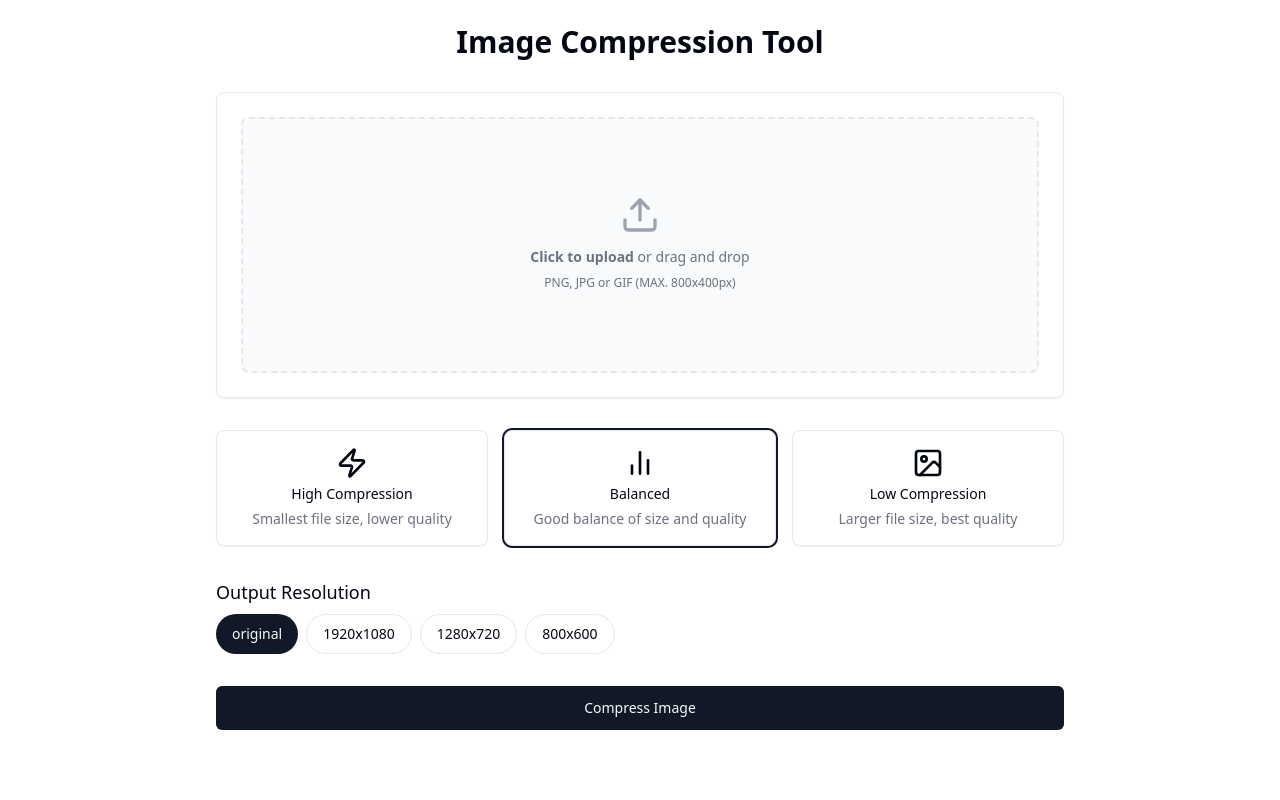
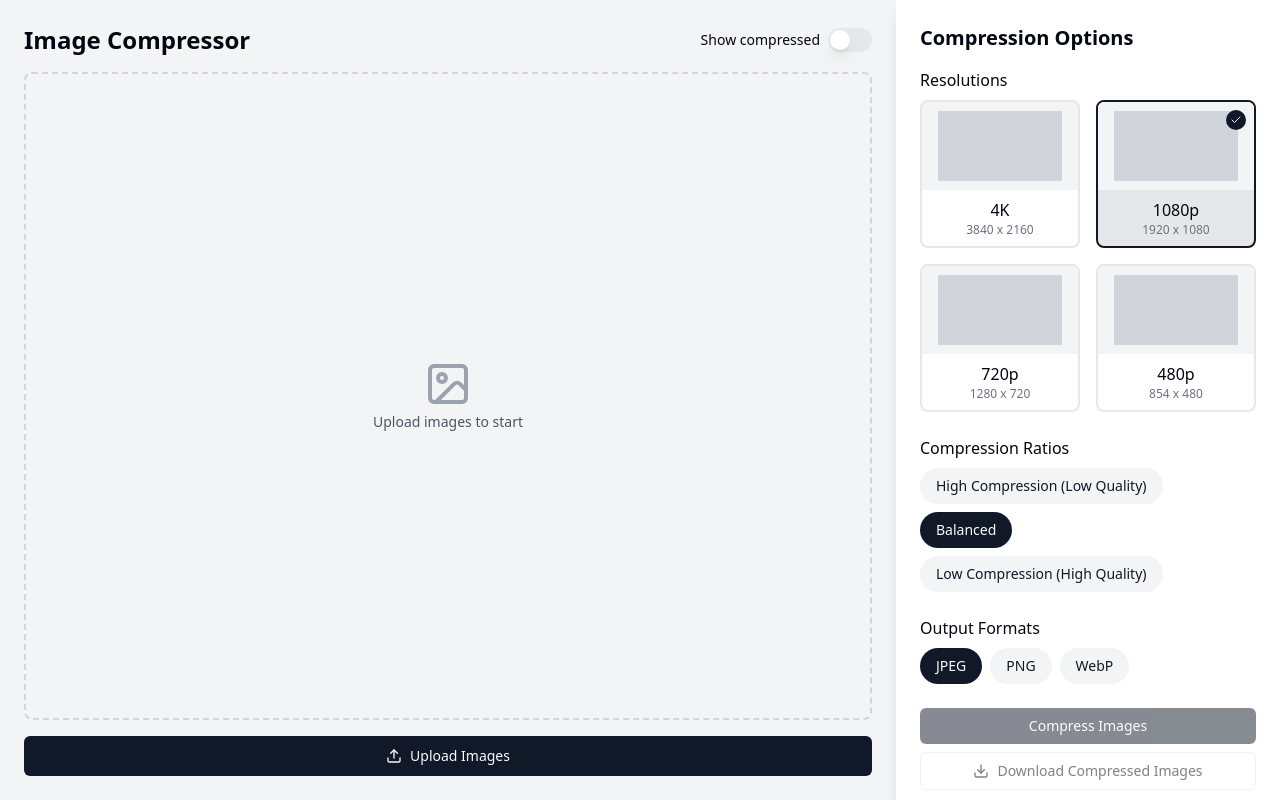
Before and after one commit to Sumis34/crushr, a Next.js app: page / in a window 1280 px wide. Built offline with nearby package versions, Linux system fonts and the light colour scheme.

Commit message:
feat: new layout

```diff
--- a/app/page.tsx
+++ b/app/page.tsx
@@ -1,187 +1,385 @@
 "use client";
 
+import { useState, useRef, ChangeEvent } from "react";
 import { Button } from "@/components/ui/button";
-import { Card } from "@/components/ui/card";
 import { Label } from "@/components/ui/label";
-import { RadioGroup, RadioGroupItem } from "@/components/ui/radio-group";
-import { BarChart2, ImageIcon, Upload, Zap } from "lucide-react";
-import { useState } from "react";
-import imageCompression, { Options } from "browser-image-compression";
+import { Switch } from "@/components/ui/switch";
+import { Progress } from "@/components/ui/progress";
+import { Upload, Download, Image as ImageIcon, X, Check } from "lucide-react";
 
-const options: Options = {
-  maxWidthOrHeight: 1920,
-  useWebWorker: true,
-  fileType: "image/webp",
+const resolutions = [
+  { name: "4K", dimensions: "3840 x 2160", value: "4k", aspectRatio: "16/9" },
+  {
+    name: "1080p",
+    dimensions: "1920 x 1080",
+    value: "1080p",
+    aspectRatio: "16/9",
+  },
+  {
+    name: "720p",
+    dimensions: "1280 x 720",
+    value: "720p",
+    aspectRatio: "16/9",
+  },
+  { name: "480p", dimensions: "854 x 480", value: "480p", aspectRatio: "16/9" },
+];
+
+const compressionRatios = [
+  { value: "low", label: "High Compression (Low Quality)" },
+  { value: "medium", label: "Balanced" },
+  { value: "high", label: "Low Compression (High Quality)" },
+];
+
+const outputFormats = [
+  { label: "JPEG", value: "image/jpeg", extension: "jpg" },
+  { label: "PNG", value: "image/png", extension: "png" },
+  { label: "WebP", value: "image/webp", extension: "webp" },
+];
+
+interface ImageFile {
+  id: string;
+  file: File;
+  preview: string;
+  compressed: { [key: string]: string };
+  compressionRatio: number;
+}
+
+export default function Component() {
+  const [images, setImages] = useState<ImageFile[]>([]);
+  const [selectedResolutions, setSelectedResolutions] = useState(["1080p"]);
+  const [selectedQualities, setSelectedQualities] = useState(["medium"]);
+  const [selectedFormats, setSelectedFormats] = useState(["image/jpeg"]);
+  const [showCompressed, setShowCompressed] = useState(false);
+  const canvasRef = useRef<HTMLCanvasElement>(null);
+
+  const handleImageUpload = (e: ChangeEvent<HTMLInputElement>) => {
+    const files = Array.from(e.target.files || []);
+    const newImages = files.map((file) => ({
+      id: Math.random().toString(36).substr(2, 9),
+      file,
+      preview: URL.createObjectURL(file),
+      compressed: {},
+      compressionRatio: 0,
+    }));
+    setImages((prev) => [...prev, ...newImages]);
   };
 
-export default function Home() {
-  const [selectedCompression, setSelectedCompression] = useState("balanced");
-  const [selectedResolution, setSelectedResolution] = useState("original");
-  const [uploadedImage, setUploadedImage] = useState<string | null>(null);
-  const [file, setFile] = useState<File | null>(null);
-  const [compressionRate, setCompressionRate] = useState<number | null>(null);
-
-  const handleImageUpload = (event: React.ChangeEvent<HTMLInputElement>) => {
-    const file = event.target.files?.[0];
-
-    if (file) {
-      setFile(file);
-      const reader = new FileReader();
-      reader.onload = (e) => setUploadedImage(e.target?.result as string);
-      reader.readAsDataURL(file);
-    }
+  const removeImage = (id: string) => {
+    setImages((prev) => prev.filter((img) => img.id !== id));
   };
 
-  const handleCompression = async () => {
-    // Simulating compression rate calculation
+  const compressImages = async () => {
+    if (!canvasRef.current) return;
 
-    if (!file) return;
+    const compressedImages = await Promise.all(
+      images.map(async (img) => {
+        const compressed: { [key: string]: string } = {};
+        let smallestSize = Infinity;
 
-    const compressedFile = await imageCompression(file, options);
+        for (const resolution of selectedResolutions) {
+          for (const quality of selectedQualities) {
+            for (const format of selectedFormats) {
+              const compressedKey = `${resolution}-${quality}-${format}`;
+              const compressedDataUrl = await compressImage(
+                img.preview,
+                resolution,
+                quality,
+                format
+              );
+              compressed[compressedKey] = compressedDataUrl;
 
-    // Download image
-    const downloadUrl = URL.createObjectURL(compressedFile);
-    const a = document.createElement("a");
-    a.href = downloadUrl;
-    a.download = "compressed-image.webp";
-    a.click();
+              // Calculate size of compressed image
+              const compressedSize = atob(
+                compressedDataUrl.split(",")[1]
+              ).length;
+              if (compressedSize < smallestSize) {
+                smallestSize = compressedSize;
+              }
+            }
+          }
+        }
 
-    const rate = Math.floor(Math.random() * 50) + 30; // Random number between 30-80%
-    setCompressionRate(rate);
+        // Calculate compression ratio
+        const originalSize = img.file.size;
+        const compressionRatio =
+          ((originalSize - smallestSize) / originalSize) * 100;
+
+        return { ...img, compressed, compressionRatio };
+      })
+    );
+
+    setImages(compressedImages);
+    setShowCompressed(true);
   };
+
+  const compressImage = (
+    src: string,
+    resolution: string,
+    quality: string,
+    format: string
+  ): Promise<string> => {
+    return new Promise((resolve) => {
+      const img = new Image();
+      img.onload = () => {
+        const canvas = canvasRef.current!;
+        const ctx = canvas.getContext("2d")!;
+
+        let width, height;
+        switch (resolution) {
+          case "4k":
+            width = 3840;
+            height = 2160;
+            break;
+          case "1080p":
+            width = 1920;
+            height = 1080;
+            break;
+          case "720p":
+            width = 1280;
+            height = 720;
+            break;
+          case "480p":
+            width = 854;
+            height = 480;
+            break;
+          default:
+            width = img.width;
+            height = img.height;
+        }
+
+        canvas.width = width;
+        canvas.height = height;
+
+        ctx.drawImage(img, 0, 0, width, height);
+
+        let compressionQuality = 0.5;
+        if (quality === "low") compressionQuality = 0.3;
+        if (quality === "high") compressionQuality = 0.7;
+
+        resolve(canvas.toDataURL(format, compressionQuality));
+      };
+      img.src = src;
+    });
+  };
+
+  const downloadImages = () => {
+    images.forEach((img, index) => {
+      Object.entries(img.compressed).forEach(([key, dataUrl]) => {
+        const [resolution, quality, format] = key.split("-");
+        const extension =
+          outputFormats.find((f) => f.value === format)?.extension || "jpg";
+        const link = document.createElement("a");
+        link.href = dataUrl;
+        link.download = `compressed-image-${
+          index + 1
+        }-${resolution}-${quality}.${extension}`;
+        link.click();
+      });
+    });
+  };
+
+  const toggleSelection = (
+    value: string,
+    currentSelection: string[],
+    setSelection: React.Dispatch<React.SetStateAction<string[]>>
+  ) => {
+    setSelection((prev) =>
+      prev.includes(value)
+        ? prev.filter((item) => item !== value)
+        : [...prev, value]
+    );
+  };
+
   return (
-    <div className="flex justify-center">
-      <div className="container max-w-screen-lg space-y-5">
-        <div className="max-w-4xl mx-auto p-6 space-y-8">
-          <h1 className="text-3xl font-bold text-center">
-            Image Compression Tool
-          </h1>
-
-          {/* Image Upload Area */}
-          <Card className="p-6">
-            <div className="flex items-center justify-center w-full">
-              <Label
-                htmlFor="dropzone-file"
-                className="flex flex-col items-center justify-center w-full h-64 border-2 border-dashed rounded-lg cursor-pointer bg-gray-50 hover:bg-gray-100"
-              >
-                {uploadedImage ? (
+    <div className="flex h-screen bg-gray-100">
+      <div className="flex-1 p-6 flex flex-col">
+        <div className="flex justify-between items-center mb-4">
+          <h1 className="text-2xl font-bold">Image Compressor</h1>
+          <div className="flex items-center space-x-2">
+            <Label htmlFor="show-compressed">Show compressed</Label>
+            <Switch
+              id="show-compressed"
+              checked={showCompressed}
+              onCheckedChange={setShowCompressed}
+            />
+          </div>
+        </div>
+        <div className="flex-1 border-2 border-dashed border-gray-300 rounded-lg p-4 overflow-y-auto">
+          {images.length > 0 ? (
+            <div className="grid grid-cols-1 sm:grid-cols-2 md:grid-cols-3 lg:grid-cols-4 gap-4">
+              {images.map((img) => (
+                <div key={img.id} className="relative group">
+                  {showCompressed && Object.keys(img.compressed).length > 0 ? (
                     <img
-                    src={uploadedImage}
-                    alt="Uploaded"
-                    className="w-full h-full object-contain"
+                      src={Object.values(img.compressed)[0]}
+                      alt="Compressed"
+                      className="w-full h-40 object-cover rounded-lg"
                     />
                   ) : (
-                  <div className="flex flex-col items-center justify-center pt-5 pb-6">
-                    <Upload className="w-10 h-10 mb-3 text-gray-400" />
-                    <p className="mb-2 text-sm text-gray-500">
-                      <span className="font-semibold">Click to upload</span> or
-                      drag and drop
-                    </p>
-                    <p className="text-xs text-gray-500">
-                      PNG, JPG or GIF (MAX. 800x400px)
+                    <img
+                      src={img.preview}
+                      alt="Original"
+                      className="w-full h-40 object-cover rounded-lg"
+                    />
+                  )}
+                  <button
+                    onClick={() => removeImage(img.id)}
+                    className="absolute top-2 right-2 bg-red-500 text-white p-1 rounded-full opacity-0 group-hover:opacity-100 transition-opacity"
+                  >
+                    <X size={16} />
+                  </button>
+                  {img.compressionRatio > 0 && (
+                    <div className="absolute bottom-0 left-0 right-0 bg-black bg-opacity-50 text-white p-2">
+                      <div className="text-xs mb-1">
+                        Compression: {img.compressionRatio.toFixed(2)}%
+                      </div>
+                      <Progress value={img.compressionRatio} className="h-1" />
+                    </div>
+                  )}
+                </div>
+              ))}
+            </div>
+          ) : (
+            <div className="h-full flex items-center justify-center">
+              <div className="text-center">
+                <ImageIcon className="mx-auto h-12 w-12 text-gray-400" />
+                <p className="mt-1 text-sm text-gray-600">
+                  Upload images to start
                 </p>
               </div>
+            </div>
           )}
+        </div>
+        <div className="mt-4">
           <input
-                  id="dropzone-file"
             type="file"
+            accept="image/*"
+            onChange={handleImageUpload}
             className="hidden"
-                  onChange={handleImageUpload}
-                  accept="image/*"
+            id="image-upload"
+            multiple
           />
-              </Label>
+          <label htmlFor="image-upload">
+            <Button asChild className="w-full">
+              <span>
+                <Upload className="mr-2 h-4 w-4" /> Upload Images
+              </span>
+            </Button>
+          </label>
         </div>
-          </Card>
-
-          {/* Compression Options */}
-          <RadioGroup
-            value={selectedCompression}
-            onValueChange={setSelectedCompression}
-            className="grid grid-cols-1 md:grid-cols-3 gap-4"
-          >
-            {[
-              {
-                value: "high",
-                label: "High Compression",
-                icon: Zap,
-                description: "Smallest file size, lower quality",
-              },
-              {
-                value: "balanced",
-                label: "Balanced",
-                icon: BarChart2,
-                description: "Good balance of size and quality",
-              },
-              {
-                value: "low",
-                label: "Low Compression",
-                icon: ImageIcon,
-                description: "Larger file size, best quality",
-              },
-            ].map((option) => (
-              <Card
-                key={option.value}
-                className={`p-4 cursor-pointer transition-all ${
-                  selectedCompression === option.value
-                    ? "ring-2 ring-primary"
-                    : ""
+      </div>
+      <div className="w-96 bg-white p-6 shadow-lg flex flex-col overflow-y-auto">
+        <h2 className="text-xl font-semibold mb-4">Compression Options</h2>
+        <div className="mb-6">
+          <Label className="text-base mb-2 block">Resolutions</Label>
+          <div className="grid grid-cols-2 gap-4">
+            {resolutions.map(({ name, dimensions, value, aspectRatio }) => (
+              <button
+                key={value}
+                onClick={() =>
+                  toggleSelection(
+                    value,
+                    selectedResolutions,
+                    setSelectedResolutions
+                  )
+                }
+                className={`relative overflow-hidden rounded-lg border-2 transition-colors ${
+                  selectedResolutions.includes(value)
+                    ? "border-primary bg-primary/10"
+                    : "border-gray-200 hover:border-gray-300"
                 }`}
               >
-                <RadioGroupItem
-                  value={option.value}
-                  id={option.value}
-                  className="sr-only"
-                />
-                <Label
-                  htmlFor={option.value}
-                  className="flex flex-col items-center space-y-2 cursor-pointer"
-                >
-                  <option.icon className="w-8 h-8" />
-                  <span className="font-medium">{option.label}</span>
-                  <span className="text-sm text-gray-500 text-center">
-                    {option.description}
+                <div className="aspect-[16/9] w-full bg-gray-100 flex items-center justify-center">
+                  <div
+                    className="bg-gray-300"
+                    style={{
+                      width: "80%",
+                      height: "80%",
+                      aspectRatio: aspectRatio,
+                    }}
+                  ></div>
+                </div>
+                <div className="p-2 text-center">
+                  <span className="font-medium">{name}</span>
+                  <span className="text-xs text-gray-500 block">
+                    {dimensions}
                   </span>
-                </Label>
-              </Card>
+                </div>
+                {selectedResolutions.includes(value) && (
+                  <div className="absolute top-2 right-2 bg-primary text-primary-foreground rounded-full p-1">
+                    <Check size={12} />
+                  </div>
+                )}
+              </button>
             ))}
-          </RadioGroup>
-
-          {/* Output Resolution */}
-          <div className="space-y-2">
-            <h3 className="text-lg font-medium">Output Resolution</h3>
-            <div className="flex flex-wrap gap-2">
-              {["original", "1920x1080", "1280x720", "800x600"].map(
-                (resolution) => (
-                  <Button
-                    key={resolution}
-                    variant={
-                      selectedResolution === resolution ? "default" : "outline"
-                    }
-                    onClick={() => setSelectedResolution(resolution)}
-                    className="rounded-full"
-                  >
-                    {resolution}
-                  </Button>
-                )
-              )}
           </div>
         </div>
-
-          {/* Compression Rate Display */}
-          {compressionRate !== null && (
-            <Card className="p-4 bg-green-50">
-              <p className="text-center text-green-700">
-                Compression Rate:{" "}
-                <span className="font-bold">{compressionRate}%</span>
-              </p>
-            </Card>
-          )}
-
-          {/* Submit Button */}
-          <Button onClick={handleCompression} className="w-full" size="lg">
-            Compress Image
+        <div className="mb-6">
+          <Label className="text-base mb-2 block">Compression Ratios</Label>
+          <div className="flex flex-wrap gap-2">
+            {compressionRatios.map(({ value, label }) => (
+              <button
+                key={value}
+                onClick={() =>
+                  toggleSelection(
+                    value,
+                    selectedQualities,
+                    setSelectedQualities
+                  )
+                }
+                className={`px-4 py-2 rounded-full text-sm font-medium transition-colors ${
+                  selectedQualities.includes(value)
+                    ? "bg-primary text-primary-foreground"
+                    : "bg-secondary text-secondary-foreground hover:bg-secondary/80"
+                }`}
+              >
+                {label}
+              </button>
+            ))}
+          </div>
+        </div>
+        <div className="mb-6">
+          <Label className="text-base mb-2 block">Output Formats</Label>
+          <div className="flex flex-wrap gap-2">
+            {outputFormats.map(({ label, value }) => (
+              <button
+                key={value}
+                onClick={() =>
+                  toggleSelection(value, selectedFormats, setSelectedFormats)
+                }
+                className={`px-4 py-2 rounded-full text-sm font-medium transition-colors ${
+                  selectedFormats.includes(value)
+                    ? "bg-primary text-primary-foreground"
+                    : "bg-secondary text-secondary-foreground hover:bg-secondary/80"
+                }`}
+              >
+                {label}
+              </button>
+            ))}
+          </div>
+        </div>
+        <Button
+          onClick={compressImages}
+          className="mb-2"
+          disabled={
+            images.length === 0 ||
+            selectedResolutions.length === 0 ||
+            selectedQualities.length === 0 ||
+            selectedFormats.length === 0
+          }
+        >
+          Compress Images
         </Button>
-        </div>
+        <Button
+          variant="outline"
+          onClick={downloadImages}
+          disabled={
+            !images.some((img) => Object.keys(img.compressed).length > 0)
+          }
+        >
+          <Download className="mr-2 h-4 w-4" /> Download Compressed Images
+        </Button>
+        <canvas ref={canvasRef} style={{ display: "none" }} />
       </div>
     </div>
   );
--- /dev/null
+++ b/components/ui/badge.tsx
@@ -0,0 +1,36 @@
+import * as React from "react"
+import { cva, type VariantProps } from "class-variance-authority"
+
+import { cn } from "@/lib/utils"
+
+const badgeVariants = cva(
+  "inline-flex items-center rounded-full border px-2.5 py-0.5 text-xs font-semibold transition-colors focus:outline-none focus:ring-2 focus:ring-ring focus:ring-offset-2",
+  {
+    variants: {
+      variant: {
+        default:
+          "border-transparent bg-primary text-primary-foreground hover:bg-primary/80",
+        secondary:
+          "border-transparent bg-secondary text-secondary-foreground hover:bg-secondary/80",
+        destructive:
+          "border-transparent bg-destructive text-destructive-foreground hover:bg-destructive/80",
+        outline: "text-foreground",
+      },
+    },
+    defaultVariants: {
+      variant: "default",
+    },
+  }
+)
+
+export interface BadgeProps
+  extends React.HTMLAttributes<HTMLDivElement>,
+    VariantProps<typeof badgeVariants> {}
+
+function Badge({ className, variant, ...props }: BadgeProps) {
+  return (
+    <div className={cn(badgeVariants({ variant }), className)} {...props} />
+  )
+}
+
+export { Badge, badgeVariants }
--- /dev/null
+++ b/components/ui/progress.tsx
@@ -0,0 +1,28 @@
+"use client"
+
+import * as React from "react"
+import * as ProgressPrimitive from "@radix-ui/react-progress"
+
+import { cn } from "@/lib/utils"
+
+const Progress = React.forwardRef<
+  React.ElementRef<typeof ProgressPrimitive.Root>,
+  React.ComponentPropsWithoutRef<typeof ProgressPrimitive.Root>
+>(({ className, value, ...props }, ref) => (
+  <ProgressPrimitive.Root
+    ref={ref}
+    className={cn(
+      "relative h-4 w-full overflow-hidden rounded-full bg-secondary",
+      className
+    )}
+    {...props}
+  >
+    <ProgressPrimitive.Indicator
+      className="h-full w-full flex-1 bg-primary transition-all"
+      style={{ transform: `translateX(-${100 - (value || 0)}%)` }}
+    />
+  </ProgressPrimitive.Root>
+))
+Progress.displayName = ProgressPrimitive.Root.displayName
+
+export { Progress }
--- /dev/null
+++ b/components/ui/switch.tsx
@@ -0,0 +1,29 @@
+"use client"
+
+import * as React from "react"
+import * as SwitchPrimitives from "@radix-ui/react-switch"
+
+import { cn } from "@/lib/utils"
+
+const Switch = React.forwardRef<
+  React.ElementRef<typeof SwitchPrimitives.Root>,
+  React.ComponentPropsWithoutRef<typeof SwitchPrimitives.Root>
+>(({ className, ...props }, ref) => (
+  <SwitchPrimitives.Root
+    className={cn(
+      "peer inline-flex h-6 w-11 shrink-0 cursor-pointer items-center rounded-full border-2 border-transparent transition-colors focus-visible:outline-none focus-visible:ring-2 focus-visible:ring-ring focus-visible:ring-offset-2 focus-visible:ring-offset-background disabled:cursor-not-allowed disabled:opacity-50 data-[state=checked]:bg-primary data-[state=unchecked]:bg-input",
+      className
+    )}
+    {...props}
+    ref={ref}
+  >
+    <SwitchPrimitives.Thumb
+      className={cn(
+        "pointer-events-none block h-5 w-5 rounded-full bg-background shadow-lg ring-0 transition-transform data-[state=checked]:translate-x-5 data-[state=unchecked]:translate-x-0"
+      )}
+    />
+  </SwitchPrimitives.Root>
+))
+Switch.displayName = SwitchPrimitives.Root.displayName
+
+export { Switch }
--- a/package.json
+++ b/package.json
@@ -14,11 +14,13 @@
     "@radix-ui/react-dropdown-menu": "^2.1.1",
     "@radix-ui/react-hover-card": "^1.1.1",
     "@radix-ui/react-label": "^2.1.0",
+    "@radix-ui/react-progress": "^1.1.0",
     "@radix-ui/react-radio-group": "^1.2.0",
     "@radix-ui/react-scroll-area": "^1.1.0",
     "@radix-ui/react-select": "^2.1.1",
     "@radix-ui/react-separator": "^1.1.0",
     "@radix-ui/react-slot": "^1.1.0",
+    "@radix-ui/react-switch": "^1.1.0",
     "@radix-ui/react-tabs": "^1.1.0",
     "browser-image-compression": "^2.0.2",
     "class-variance-authority": "^0.7.0",
```
Also changed, not shown: 1 other file (tests, documents, lock files or other folders). Lines whose indentation alone changed are shown as unchanged.
